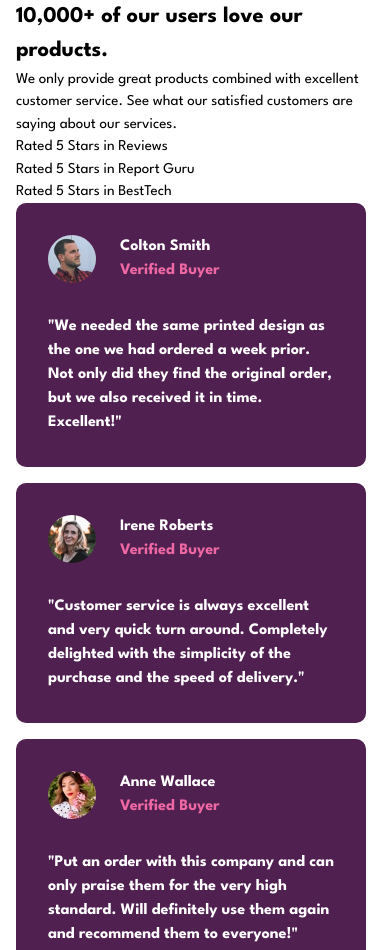
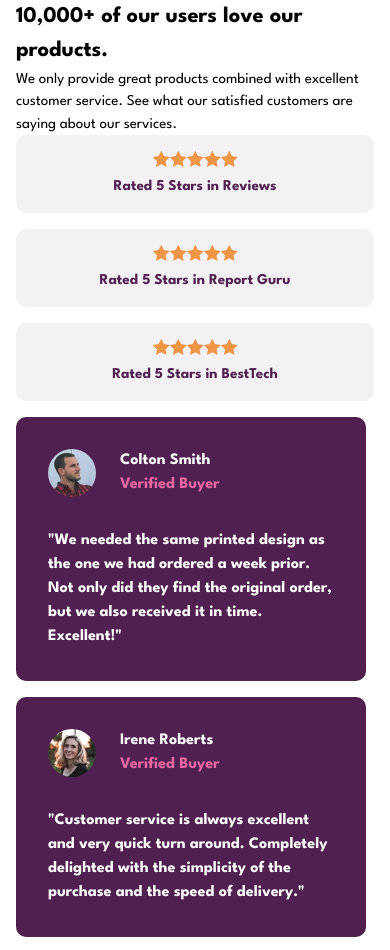
Before and after one commit to NatnaelSisay/social-proof-section-master, a website built with Parcel: page src/index.html in a window 390 px wide. Shown: the top 950 px of the page. Built offline with nearby package versions, Linux system fonts and the light colour scheme.

Commit message:
finished mobile rating view

```diff
--- /dev/null
+++ b/src/assets/scss/components/_index.scss
@@ -0,0 +1,2 @@
+@forward "card";
+@forward "rate";
--- /dev/null
+++ b/src/assets/scss/components/_rate.scss
@@ -0,0 +1,26 @@
+@use "../abstracts/" as *;
+
+.rate {
+	background-color: hsl(303, 10%, 53%, 0.1);
+	display: flex;
+	flex-direction: column;
+	align-items: center;
+
+	margin-bottom: 1rem;
+	padding: 1rem;
+	border-radius: 10px;
+
+	color: $clr-primary-1;
+	font-weight: $fw-bold;
+
+	&__icons {
+		display: flex;
+		align-items: center;
+		justify-content: center;
+	}
+
+	.star-icon::before {
+		content: url("../../../images/icon-star.svg");
+		display: block;
+	}
+}
--- a/src/assets/scss/main.scss
+++ b/src/assets/scss/main.scss
@@ -4,4 +4,4 @@
 
 @use "pages/home";
 
-@use "components/card";
+@use "components";
```
